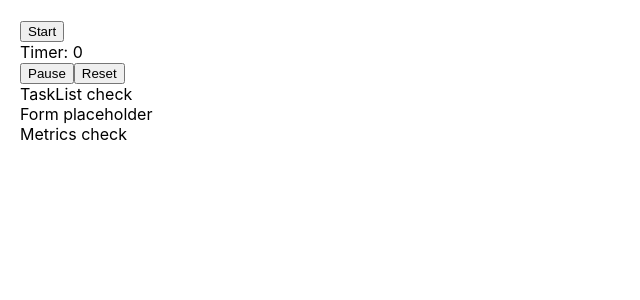
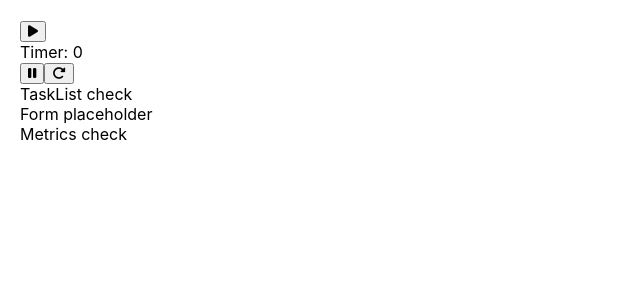
Before and after one commit to jluna101/Pomodoro-Frontend, a React (Create React App) app: page / in a window 1280 px wide. Shown: the top 300 px of the page, without its empty margins (0-640 px from the left). Built offline with nearby package versions, Linux system fonts and the light colour scheme.

Commit message:
Imports font-awesome, adds timer icons

```diff
--- a/public/index.html
+++ b/public/index.html
@@ -23,6 +23,9 @@
       work correctly both with client-side routing and a non-root public URL.
       Learn how to configure a non-root public URL by running `npm run build`.
     -->
+
+    <!-- Font Awesome Script -->
+    <script src="https://kit.fontawesome.com/dbc8d730ad.js" crossorigin="anonymous"></script>
     <title>React App</title>
   </head>
   <body>
--- a/src/components/Timer/Timer.js
+++ b/src/components/Timer/Timer.js
@@ -6,13 +6,19 @@ import { useState, useEffect } from 'react';
 function Timer(props) {
 	return (
 		<div className="timerContainer">
-			<button className="timerButton">Start</button>
+			<button className="timerButton">
+				<i class="fa-solid fa-play"></i>
+			</button>
 
 			<div className="clockContainer">Timer: 0</div>
 
-			<button className="timerButton">Pause</button>
+			<button className="timerButton">
+				<i class="fa-solid fa-pause"></i>
+			</button>
 
-			<button className="timerButton">Reset</button>
+			<button className="timerButton">
+				<i class="fa-solid fa-rotate-right"></i>
+			</button>
 		</div>
 	);
 }
```
Also changed, not shown: 1 other file (tests, documents, lock files or other folders).
